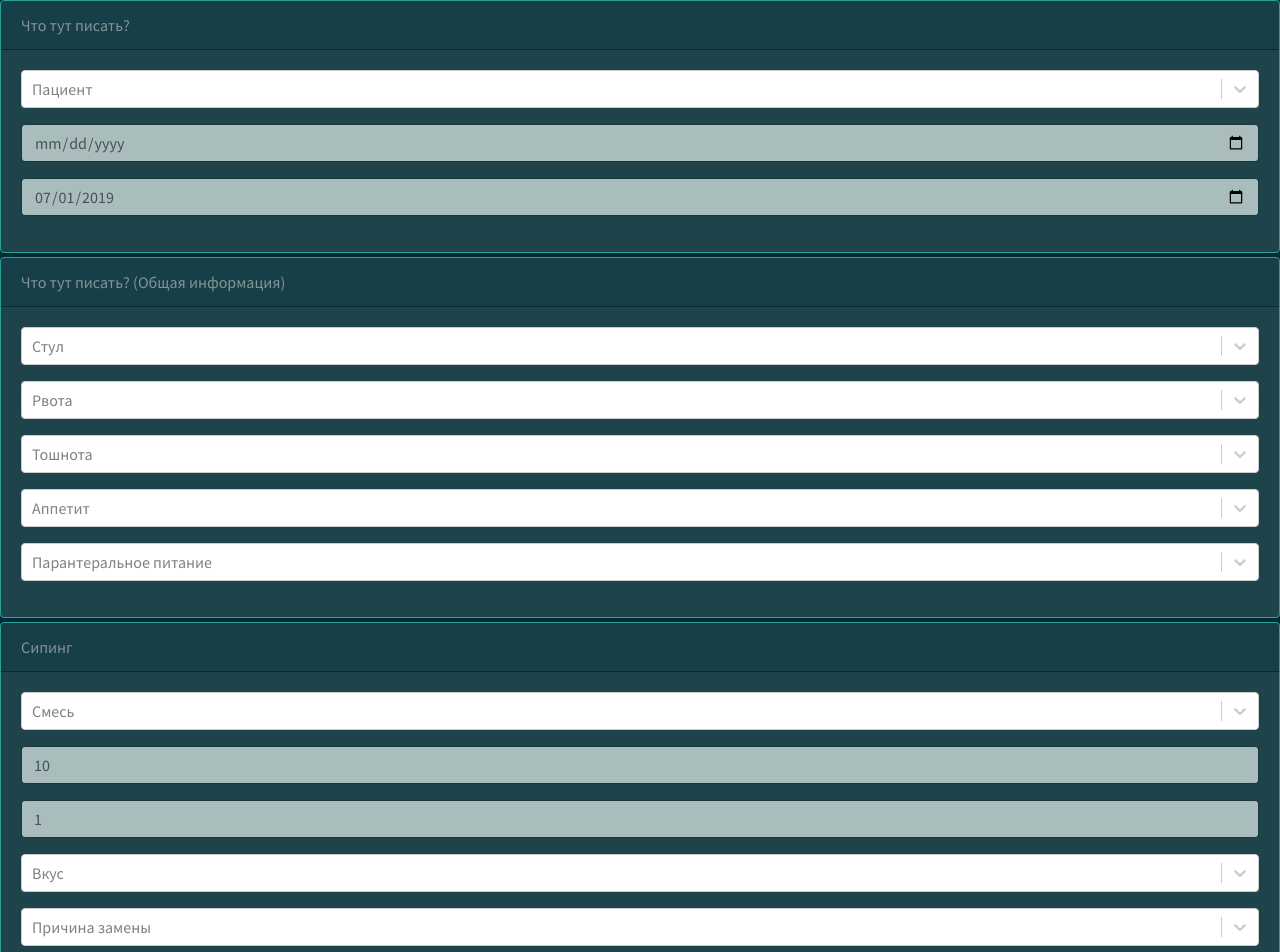
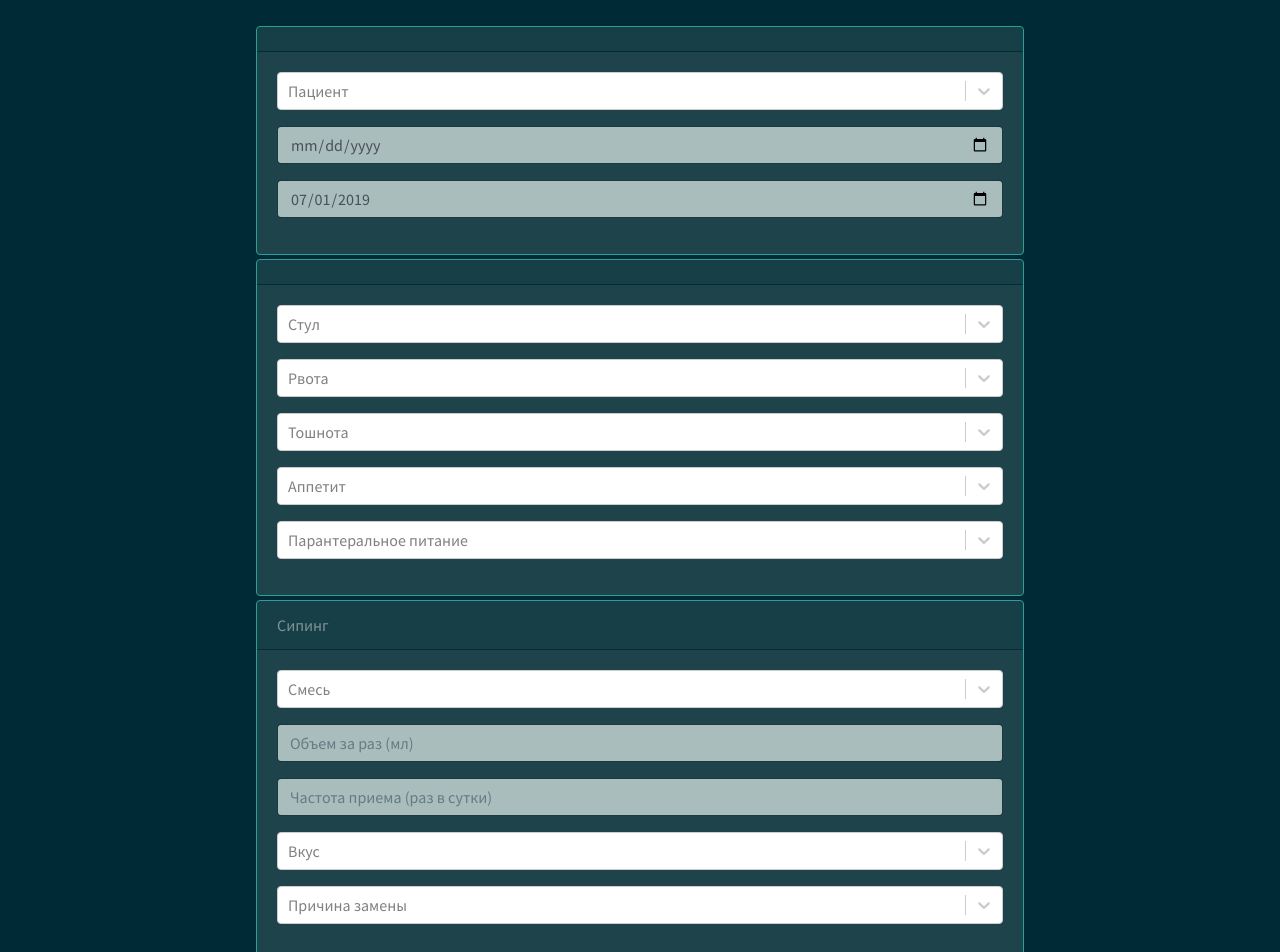
Before and after one commit to Dimama/nutrition-report, a React (Create React App) app: page / in a window 1280 px wide. Shown: the top 952 px of the page. Built offline with nearby package versions, Linux system fonts and the light colour scheme.

Commit message:
Update report form view

```diff
--- a/src/components/report-form/report-form.css
+++ b/src/components/report-form/report-form.css
@@ -0,0 +1,5 @@
+.report-form {
+    justify-content: center;
+    margin: 2% auto;
+    width: 60%;
+}
--- a/src/components/report-form/report-form.js
+++ b/src/components/report-form/report-form.js
@@ -7,6 +7,7 @@ import Block from './block';
 
 import * as data from '../../data';
 
+import "./report-form.css";
 
 export default class ReportForm extends React.Component {
   state = {
@@ -20,14 +21,14 @@ export default class ReportForm extends React.Component {
     nausea: '',
     PN: '',
     mixtureS: '',
-    volumeOneS: 10,
-    howOftenS: 1,
+    volumeOneS: '',
+    howOftenS: '',
     taste: '',
     reasonForChangeS: '',
     tube: '',
     mixtureEN: '',
-    volumeOneEN: 10,
-    howOftenEN: 1,
+    volumeOneEN: '',
+    howOftenEN: '',
     reasonForChangeEN: '',
     doctor: '',
     disabled: true
@@ -59,8 +60,8 @@ export default class ReportForm extends React.Component {
 
   render() {
     return (
-      <div>
-        <Block header="Что тут писать?">
+      <div className="report-form">
+        <Block>
           <Select
             className="form-group"
             onChange={this.handleSelected}
@@ -83,7 +84,7 @@ export default class ReportForm extends React.Component {
           />
         </Block>
 
-        <Block header="Что тут писать? (Общая информация)">
+        <Block>
           <Select
             className="form-group"
             onChange={this.handleSelected}
@@ -127,6 +128,7 @@ export default class ReportForm extends React.Component {
             className="form-group form-control"
             type="number"
             name="volumeOneS"
+            placeholder="Объем за раз (мл)"
             value={this.state.volumeOneS}
             onChange={this.handleChange}
             min={10}
@@ -136,6 +138,7 @@ export default class ReportForm extends React.Component {
             className="form-group form-control"
             type="number"
             name="howOftenS"
+            placeholder="Частота приема (раз в сутки)"
             value={this.state.howOftenS}
             onChange={this.handleChange}
             min={1}
@@ -173,6 +176,7 @@ export default class ReportForm extends React.Component {
             className="form-group form-control"
             type="number"
             name="volumeOneEN"
+            placeholder="Объем за раз (мл)"
             value={this.state.volumeOneEN}
             onChange={this.handleChange}
             min={10}
@@ -182,6 +186,7 @@ export default class ReportForm extends React.Component {
             className="form-group form-control"
             type="number"
             name="howOftenEN"
+            placeholder="Частота приема (раз в сутки)"
             value={this.state.howOftenEN}
             onChange={this.handleChange}
             min={1}
```
